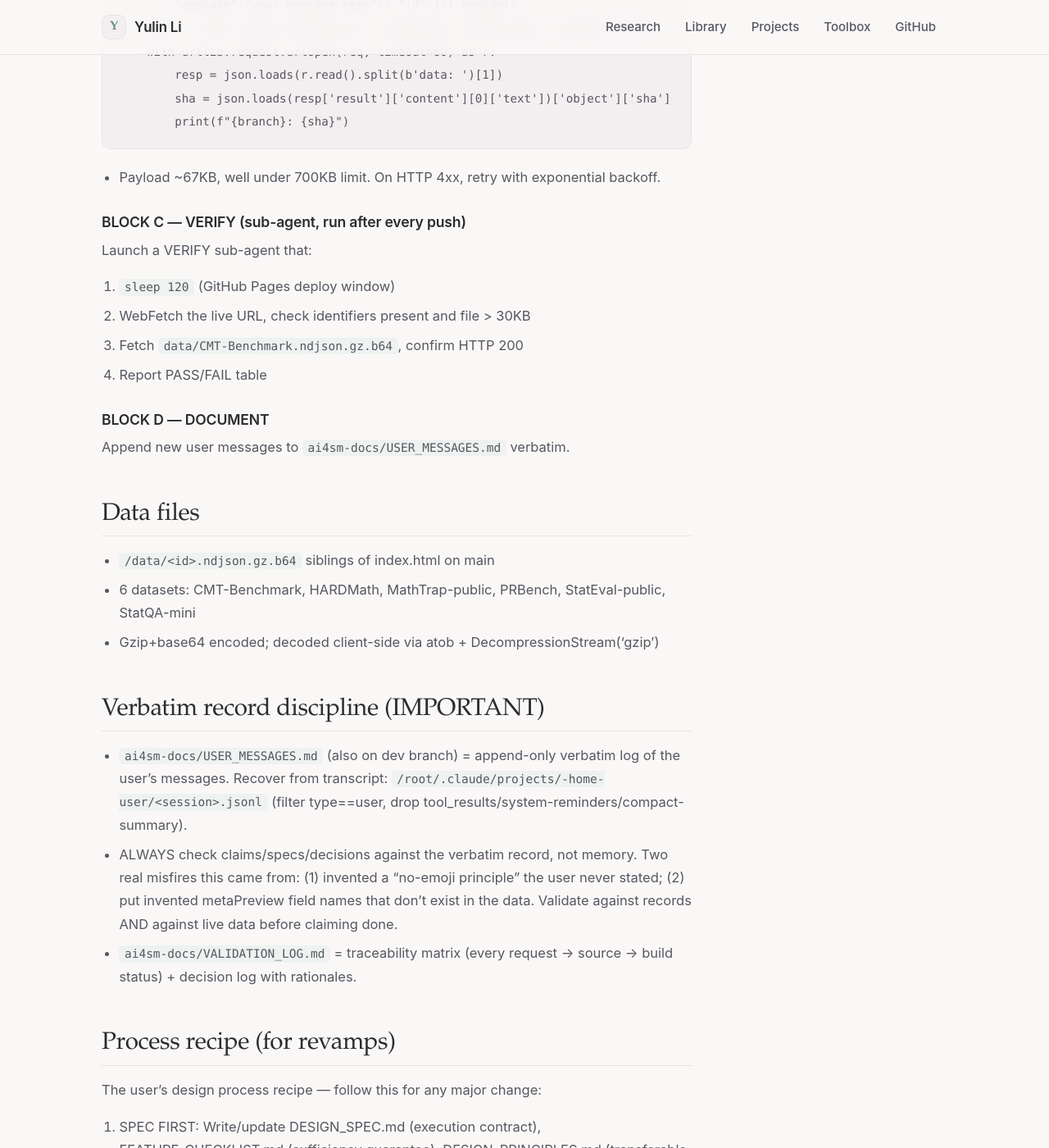
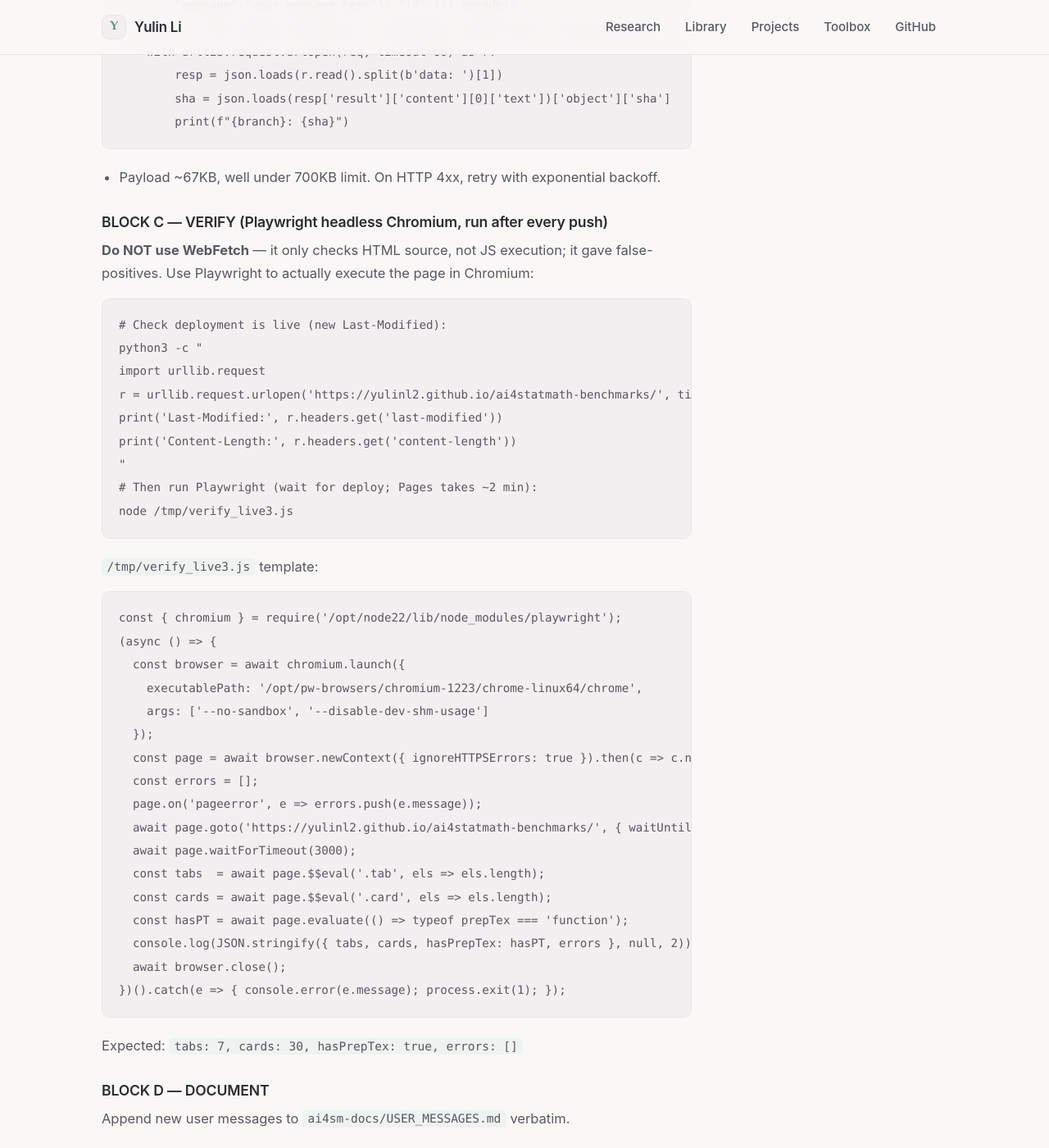
Before and after one commit to yulinl2/yulinl2.github.io, a Jekyll site: the page built from CLAUDE.md, in a window 1280 px wide and 1400 px high, scrolled down 1508 px. Shown: the whole window at 82% size. Built offline with Jekyll 4.4.1, drawn with Linux system fonts in a browser that asks for light colours; our own code applies the rules of GitHub Pages for plain Markdown files.

Commit message:
docs: update USER_MESSAGES with S3·M9, fix VERIFY block with Playwright path

````diff
--- a/CLAUDE.md
+++ b/CLAUDE.md
@@ -37,12 +37,43 @@ for branch in ['main', 'claude/parquet-ndjson-export-nyz7ia']:
 ```
 - Payload ~67KB, well under 700KB limit. On HTTP 4xx, retry with exponential backoff.
 
-### BLOCK C — VERIFY (sub-agent, run after every push)
-Launch a VERIFY sub-agent that:
-1. `sleep 120` (GitHub Pages deploy window)
-2. WebFetch the live URL, check identifiers present and file > 30KB
-3. Fetch `data/CMT-Benchmark.ndjson.gz.b64`, confirm HTTP 200
-4. Report PASS/FAIL table
+### BLOCK C — VERIFY (Playwright headless Chromium, run after every push)
+**Do NOT use WebFetch** — it only checks HTML source, not JS execution; it gave false-positives.
+Use Playwright to actually execute the page in Chromium:
+
+```bash
+# Check deployment is live (new Last-Modified):
+python3 -c "
+import urllib.request
+r = urllib.request.urlopen('https://yulinl2.github.io/ai4statmath-benchmarks/', timeout=15)
+print('Last-Modified:', r.headers.get('last-modified'))
+print('Content-Length:', r.headers.get('content-length'))
+"
+# Then run Playwright (wait for deploy; Pages takes ~2 min):
+node /tmp/verify_live3.js
+```
+
+`/tmp/verify_live3.js` template:
+```javascript
+const { chromium } = require('/opt/node22/lib/node_modules/playwright');
+(async () => {
+  const browser = await chromium.launch({
+    executablePath: '/opt/pw-browsers/chromium-1223/chrome-linux64/chrome',
+    args: ['--no-sandbox', '--disable-dev-shm-usage']
+  });
+  const page = await browser.newContext({ ignoreHTTPSErrors: true }).then(c => c.newPage());
+  const errors = [];
+  page.on('pageerror', e => errors.push(e.message));
+  await page.goto('https://yulinl2.github.io/ai4statmath-benchmarks/', { waitUntil: 'networkidle', timeout: 30000 });
+  await page.waitForTimeout(3000);
+  const tabs  = await page.$$eval('.tab', els => els.length);
+  const cards = await page.$$eval('.card', els => els.length);
+  const hasPT = await page.evaluate(() => typeof prepTex === 'function');
+  console.log(JSON.stringify({ tabs, cards, hasPrepTex: hasPT, errors }, null, 2));
+  await browser.close();
+})().catch(e => { console.error(e.message); process.exit(1); });
+```
+Expected: `tabs: 7, cards: 30, hasPrepTex: true, errors: []`
 
 ### BLOCK D — DOCUMENT
 Append new user messages to `ai4sm-docs/USER_MESSAGES.md` verbatim.
````
Also changed, not shown: ai4statmath-benchmarks/docs/USER_MESSAGES.md (+36 -0 lines).
